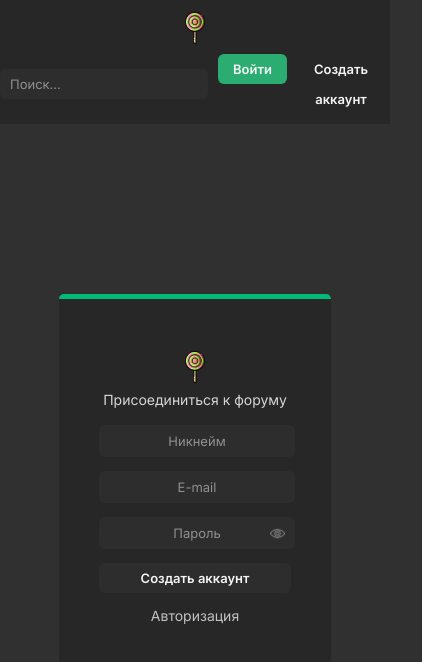
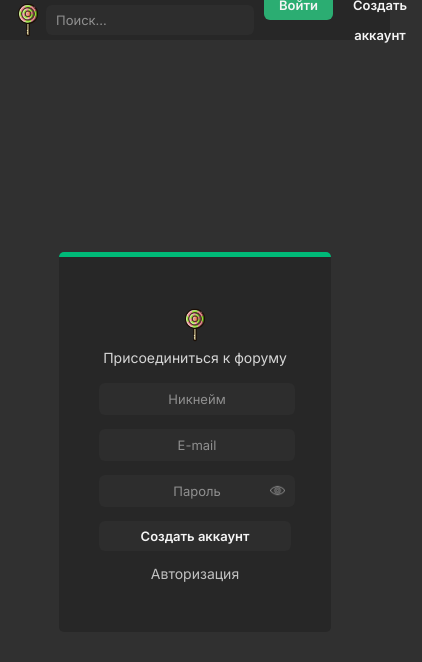
Before and after one commit to qann1st/stick-repletion-frontend, a Next.js app: page /signup in a window 390 px wide. Shown: the top 662 px of the page, 422 px wide, since content can reach past the window. Built offline with nearby package versions, Linux system fonts and the light colour scheme.

Commit message:
feat: add link profile

```diff
--- a/src/widgets/Header/Header.module.css
+++ b/src/widgets/Header/Header.module.css
@@ -3,8 +3,18 @@
   position: sticky;
   left: 0;
   top: 0;
-  right: 0;
+  width: 100%;
+  display: flex;
+  justify-content: center;
+  padding: 0;
+  height: 40px;
+}
+
+.wrapper {
+  width: 100%;
   padding: 0 10px;
+  max-width: 1280px;
+  height: 100%;
 }
 
 .right {
@@ -19,6 +29,7 @@
 
 .logo {
   transition: all 0.2s ease;
+  height: 36px;
 }
 
 .logo:hover {
@@ -41,15 +52,20 @@
   background-color: #2d2d2d;
 }
 
+.profile_link {
+  height: 100%;
+}
+
 .name {
   color: rgb(148, 148, 148);
   margin: 0;
+  font-size: 13px;
+  font-weight: 300;
 }
 
 @media (max-width: 550px) {
   .header {
     flex-direction: column;
     gap: 5px;
-    padding: 10px 0;
   }
 }
--- a/src/widgets/Header/index.tsx
+++ b/src/widgets/Header/index.tsx
@@ -9,22 +9,20 @@ export const Header: FC = () => {
   const user = useUserStore((state: IState) => state.user);
 
   return (
-    <Flex
-      as="header"
-      justify="space-between"
-      className={styles.header}
-      align="center"
-    >
+    <Flex as="header" className={styles.header}>
+      <Flex className={styles.wrapper} align="center" justify="space-between">
         <MyLink className={styles.logo} href="/">
           <Logo />
         </MyLink>
         <Flex className={styles.right}>
           <SearchInput />
           {user ? (
+            <MyLink className={styles.profile_link} href={`/user/${user._id}`}>
               <Flex className={styles.profile}>
                 <p className={styles.name}>{user.username}</p>
                 <Avatar className={styles.avatar} />
               </Flex>
+            </MyLink>
           ) : (
             <Flex className={styles.buttons}>
               <MyLink href="/signin">
@@ -37,5 +35,6 @@ export const Header: FC = () => {
           )}
         </Flex>
       </Flex>
+    </Flex>
   );
 };
```
Lines whose indentation alone changed are shown as unchanged.
